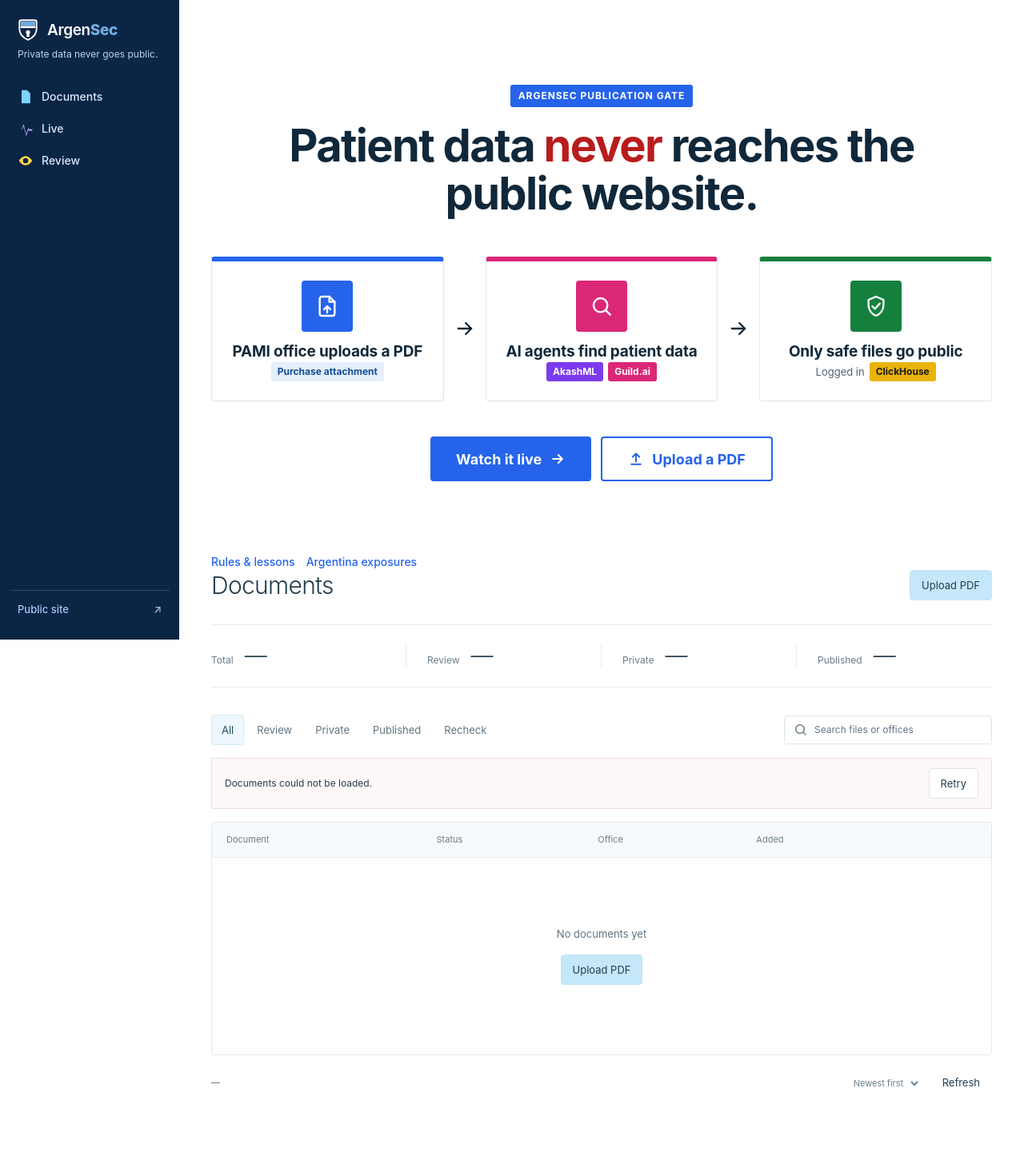
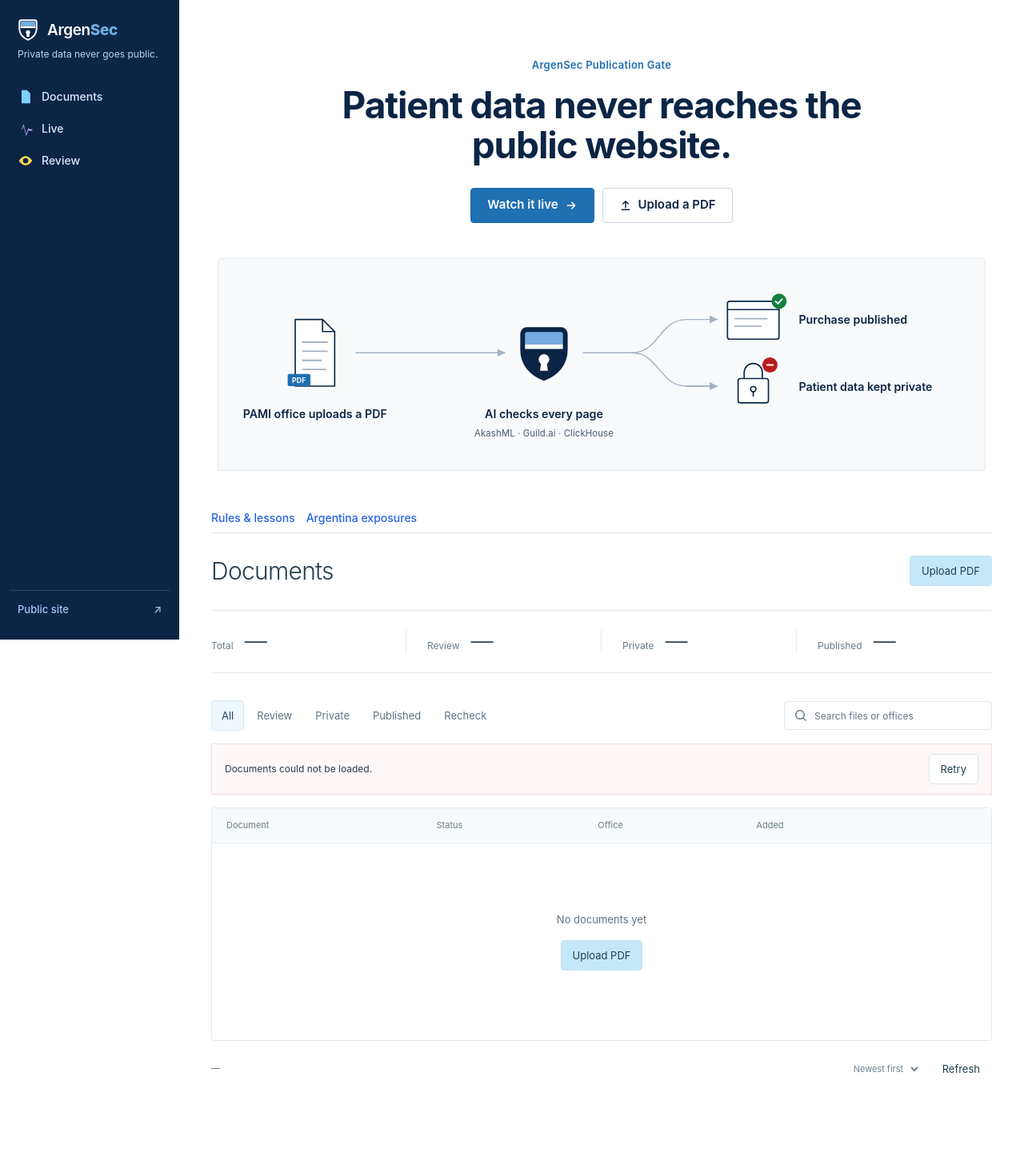
Before and after one commit to MartinPuli/Argentina-is-fuck-ng-opensourced, a FastAPI app: template gate/src/gate/templates/home.html in a window 1280 px wide. Shown: the whole page at 80% size. After the commit the page ends 1342 px from the top, so only its background shows below. Run offline with FastAPI, Linux system fonts and the light colour scheme; the template is opened without the code that fills it, so the values that code supplies are empty; some libraries are stand-ins or nearby versions.

Commit message:
Calmer, visual hero on the home page
Co-Authored-By: Claude Opus 5.5 <noreply@anthropic.com>

```diff
--- a/gate/src/gate/templates/home.html
+++ b/gate/src/gate/templates/home.html
@@ -1,67 +1,128 @@
 {% extends "base.html" %}{% block title %}Documents{% endblock %}{% block body %}
 <link rel="stylesheet" href="{{ asset_url('workspace.css') }}">
+{% import "brand.html" as brand %}
 <style>
-.home-page{--hp-ink:#10283a;--hp-muted:#4e6577;--hp-blue:var(--c-primary,#1668c7);--hp-akash:var(--c-akash,#d42a3c);--hp-guild:var(--c-guild,#7c3aed);--hp-ch:var(--c-clickhouse,#f5c400);--hp-green:var(--c-published,#14874f);--hp-red:var(--c-blocked,#c62f3a);--hp-line:#dce8f0;color:var(--hp-ink);min-height:min(calc(100dvh - 140px),680px);display:flex;flex-direction:column;justify-content:center;padding:24px 0 40px}
-.home-page .hp-hero{text-align:center}
-.home-page .hp-eyebrow{display:inline-block;font-size:12px;letter-spacing:.08em;text-transform:uppercase;color:#fff;background:var(--hp-blue);padding:5px 10px;border-radius:3px;margin-bottom:18px;font-weight:700}
-.home-page .hp-hero h1{font-size:clamp(34px,4.6vw,56px);line-height:1.08;letter-spacing:-.03em;font-weight:700;margin:0 auto;max-width:22ch;color:var(--hp-ink)}
-.home-page .hp-hero h1 em{font-style:normal;color:var(--hp-red)}
-.home-page .hp-flow{list-style:none;padding:0;margin:48px auto 0;width:100%;max-width:1000px;display:grid;grid-template-columns:1fr auto 1fr auto 1fr;gap:12px}
-.home-page .hp-step{--tone:var(--hp-blue);background:#fff;border:1px solid var(--hp-line);border-top:6px solid var(--tone);border-radius:4px;padding:24px 18px;text-align:center;display:flex;flex-direction:column;align-items:center;gap:12px}
-.home-page .hp-step.check{--tone:var(--hp-guild)}
-.home-page .hp-step.safe{--tone:var(--hp-green)}
-.home-page .hp-step h2{font-size:19px;font-weight:700;letter-spacing:-.01em;margin:0;color:var(--hp-ink)}
-.home-page .hp-icon{width:64px;height:64px;border-radius:4px;display:grid;place-items:center;background:var(--tone);color:#fff;flex:0 0 auto}
-.home-page .hp-icon svg{width:32px;height:32px}
-.home-page .hp-by{display:flex;gap:6px;flex-wrap:wrap;justify-content:center;font-size:13px;color:var(--hp-muted);align-items:center}
-.home-page .hp-chip{font-size:12px;font-weight:700;padding:3px 8px;border-radius:3px;color:#fff;background:var(--chip)}
-.home-page .hp-chip.akash{--chip:var(--hp-akash)}
-.home-page .hp-chip.guild{--chip:var(--hp-guild)}
-.home-page .hp-chip.ch{--chip:var(--hp-ch);color:#1a1a1a}
-.home-page .hp-chip.pdf{--chip:#e6effb;color:#124f96}
-.home-page .hp-arrow{display:flex;align-items:center;justify-content:center;color:var(--hp-ink)}
-.home-page .hp-arrow svg{width:28px;height:28px}
-.home-page .hp-action{display:flex;justify-content:center;flex-wrap:wrap;gap:12px;margin-top:44px}
-.home-page .hp-cta.hp-upload{background:#fff;color:var(--hp-blue);border:2px solid var(--hp-blue)}
-.home-page .hp-cta.hp-upload:hover{background:#eef5fd}
-.home-page .hp-cta{display:inline-flex;align-items:center;gap:10px;min-height:56px;padding:0 32px;border-radius:4px;background:var(--hp-blue);color:#fff;font-size:18px;font-weight:700;text-decoration:none;transition:background .16s}
-.home-page .hp-cta:hover{background:var(--c-primary-hover,#0c5296);text-decoration:none}
-.home-page .hp-cta:focus-visible{outline:3px solid var(--hp-ink);outline-offset:3px}
-.home-page .hp-cta svg{width:20px;height:20px}
-.home-page+#document-workspace{margin-top:8px;padding-top:28px;border-top:1px solid #dce8f0}
-@media(max-width:820px){
-.home-page{min-height:0;justify-content:flex-start;padding:12px 0 24px}
-.home-page .hp-hero{text-align:left}
-.home-page .hp-hero h1{margin:0}
-.home-page .hp-flow{grid-template-columns:1fr;gap:4px;margin-top:28px}
-.home-page .hp-step{flex-direction:row;text-align:left;padding:14px 16px;gap:14px;border-top-width:1px;border-left:6px solid var(--tone)}
-.home-page .hp-step>div{display:flex;flex-direction:column;gap:6px}
-.home-page .hp-by{justify-content:flex-start}
-.home-page .hp-step h2{font-size:17px}
-.home-page .hp-icon{width:44px;height:44px}
-.home-page .hp-icon svg{width:22px;height:22px}
-.home-page .hp-arrow{transform:rotate(90deg);height:20px}
-.home-page .hp-arrow svg{width:20px;height:20px}
-.home-page .hp-action{margin-top:28px}
-.home-page .hp-cta{width:100%;justify-content:center}
+.home-page{--hp-ink:var(--brand-primary,#0B2545);--hp-text:var(--c-ink,#0f1f33);--hp-muted:var(--c-muted,#4b5b70);--hp-accent:var(--brand-accent,#1F6FB2);--hp-accent-hover:#185a91;--hp-line:var(--c-line,#e2e8f0);--hp-wire:#a3b1c2;--hp-ok:var(--c-published,#15803d);--hp-no:var(--c-blocked,#b91c1c);color:var(--hp-text);padding:40px 0 48px;text-align:center}
+.home-page .hp-eyebrow{margin:0 0 14px;font-size:13px;font-weight:600;letter-spacing:.02em;color:var(--hp-accent)}
+.home-page h1{margin:0 auto;max-width:24ch;font-size:clamp(30px,3.8vw,46px);line-height:1.1;letter-spacing:-.025em;font-weight:700;color:var(--hp-ink)}
+.home-page .hp-action{display:flex;justify-content:center;flex-wrap:wrap;gap:10px;margin-top:28px}
+.home-page .hp-cta{display:inline-flex;align-items:center;justify-content:center;gap:8px;min-height:44px;padding:0 20px;border-radius:4px;border:1px solid var(--hp-accent);background:var(--hp-accent);color:#fff;font-size:15px;font-weight:600;text-decoration:none;transition:background .15s,border-color .15s}
+.home-page .hp-cta:hover{background:var(--hp-accent-hover);border-color:var(--hp-accent-hover);text-decoration:none}
+.home-page .hp-cta.hp-secondary{background:#fff;color:var(--hp-ink);border-color:var(--c-line-strong,#cbd5e1)}
+.home-page .hp-cta.hp-secondary:hover{background:var(--c-surface-alt,#f8fafc);border-color:var(--hp-wire)}
+.home-page .hp-cta:focus-visible{outline:2px solid var(--hp-accent);outline-offset:3px}
+.home-page .hp-cta svg{width:16px;height:16px}
+.home-page .hp-diagram{margin:44px auto 0;max-width:960px;padding:32px 24px 24px;border:1px solid var(--hp-line);border-radius:4px;background:var(--c-surface-alt,#f8fafc)}
+.home-page .hp-diagram svg{display:block;width:100%;height:auto;margin:0 auto}
+.home-page .hp-diagram .hp-tall{display:none;max-width:340px}
+.home-page .hx-paper{fill:#fff;stroke:var(--hp-ink);stroke-width:1.75;stroke-linejoin:round}
+.home-page .hx-stroke{fill:none;stroke:var(--hp-ink);stroke-width:1.75;stroke-linecap:round;stroke-linejoin:round}
+.home-page .hx-text-line{fill:none;stroke:var(--hp-wire);stroke-width:2;stroke-linecap:round}
+.home-page .hx-wire{fill:none;stroke:var(--hp-wire);stroke-width:1.5;stroke-linecap:round}
+.home-page .hx-head{fill:var(--hp-wire)}
+.home-page .hx-tag{fill:var(--hp-accent)}
+.home-page .hx-tag-text{fill:#fff;font-size:9px;font-weight:700;letter-spacing:.04em}
+.home-page .hx-ok{fill:var(--hp-ok)}
+.home-page .hx-no{fill:var(--hp-no)}
+.home-page .hx-mark{fill:none;stroke:#fff;stroke-width:2;stroke-linecap:round;stroke-linejoin:round}
+.home-page .hx-label{fill:var(--hp-ink);font-size:15px;font-weight:600}
+.home-page .hx-meta{fill:var(--hp-muted);font-size:12px;letter-spacing:.01em}
+.home-page~#document-workspace{margin-top:8px;padding-top:28px;border-top:1px solid var(--hp-line,#e2e8f0)}
+@media(max-width:700px){
+.home-page{padding:16px 0 32px;text-align:left}
+.home-page h1{margin:0}
+.home-page .hp-action{justify-content:stretch;margin-top:22px}
+.home-page .hp-cta{flex:1 1 100%}
+.home-page .hp-diagram{margin-top:28px;padding:24px 12px 16px}
+.home-page .hp-diagram .hp-wide{display:none}
+.home-page .hp-diagram .hp-tall{display:block}
 }
 </style>
-<div class="home-page">
-<header class="hp-hero">
-<span class="hp-eyebrow">ArgenSec Publication Gate</span>
-<h1>Patient data <em>never</em> reaches the public website.</h1>
-</header>
+<section class="home-page" aria-labelledby="hp-title">
+<p class="hp-eyebrow">ArgenSec Publication Gate</p>
+<h1 id="hp-title">Patient data never reaches the public website.</h1>
+<div class="hp-action"><a class="hp-cta" href="/live">Watch it live <svg viewBox="0 0 24 24" fill="none" stroke="currentColor" stroke-width="2.2" stroke-linecap="round" stroke-linejoin="round" aria-hidden="true"><path d="M5 12h14M13 6l6 6-6 6"/></svg></a><a class="hp-cta hp-secondary" href="/office"><svg viewBox="0 0 24 24" fill="none" stroke="currentColor" stroke-width="2.2" stroke-linecap="round" stroke-linejoin="round" aria-hidden="true"><path d="M12 16V4M7 9l5-5 5 5M5 20h14"/></svg>Upload a PDF</a></div>
 
-<ol class="hp-flow" aria-label="How it works">
-<li class="hp-step"><span class="hp-icon"><svg viewBox="0 0 24 24" fill="none" stroke="currentColor" stroke-width="1.8" stroke-linecap="round" stroke-linejoin="round" aria-hidden="true"><path d="M14 3H7a2 2 0 0 0-2 2v14a2 2 0 0 0 2 2h10a2 2 0 0 0 2-2V8z"/><path d="M14 3v5h5M12 18v-6M9 15l3-3 3 3"/></svg></span><div><h2>PAMI office uploads a PDF</h2><span class="hp-by"><span class="hp-chip pdf">Purchase attachment</span></span></div></li>
-<li class="hp-arrow" aria-hidden="true"><svg viewBox="0 0 24 24" fill="none" stroke="currentColor" stroke-width="2" stroke-linecap="round" stroke-linejoin="round"><path d="M5 12h14M13 6l6 6-6 6"/></svg></li>
-<li class="hp-step check"><span class="hp-icon"><svg viewBox="0 0 24 24" fill="none" stroke="currentColor" stroke-width="1.8" stroke-linecap="round" stroke-linejoin="round" aria-hidden="true"><circle cx="11" cy="11" r="6.5"/><path d="M20 20l-4.2-4.2"/></svg></span><div><h2>AI agents find patient data</h2><span class="hp-by"><span class="hp-chip akash">AkashML</span><span class="hp-chip guild">Guild.ai</span></span></div></li>
-<li class="hp-arrow" aria-hidden="true"><svg viewBox="0 0 24 24" fill="none" stroke="currentColor" stroke-width="2" stroke-linecap="round" stroke-linejoin="round"><path d="M5 12h14M13 6l6 6-6 6"/></svg></li>
-<li class="hp-step safe"><span class="hp-icon"><svg viewBox="0 0 24 24" fill="none" stroke="currentColor" stroke-width="1.8" stroke-linecap="round" stroke-linejoin="round" aria-hidden="true"><path d="M12 3l7 3v5c0 4.5-3 8.3-7 10-4-1.7-7-5.5-7-10V6z"/><path d="M8.5 12l2.5 2.5 4.5-5"/></svg></span><div><h2>Only safe files go public</h2><span class="hp-by">Logged in <span class="hp-chip ch">ClickHouse</span></span></div></li>
-</ol>
+<figure class="hp-diagram">
+{# Wide version: left to right #}
+<svg class="hp-wide" viewBox="0 0 960 220" role="img" aria-labelledby="hpw-title hpw-desc">
+<title id="hpw-title">How the publication gate works</title>
+<desc id="hpw-desc">A PAMI office uploads a PDF. AI agents from AkashML and Guild.ai check every page at the ArgenSec gate, and each decision is logged in ClickHouse. Safe purchase files are published on the public website. Patient data is kept private.</desc>
+<defs><marker id="hpw-arrow" viewBox="0 0 10 10" refX="9" refY="5" markerWidth="7" markerHeight="7" orient="auto-start-reverse"><path class="hx-head" d="M0 0L10 5L0 10z"/></marker></defs>
+{# document #}
+<path class="hx-paper" d="M76 46H112L128 62V134H76Z"/>
+<path class="hx-stroke" d="M112 46V62H128"/>
+<path class="hx-text-line" d="M86 76H118M86 88H118M86 100H110M86 112H116"/>
+<rect class="hx-tag" x="66" y="118" width="30" height="16" rx="2"/>
+<text class="hx-tag-text" x="81" y="129.5" text-anchor="middle">PDF</text>
+<text class="hx-label" x="102" y="176" text-anchor="middle">PAMI office uploads a PDF</text>
+{# wire to gate #}
+<path class="hx-wire" d="M156 90H352" marker-end="url(#hpw-arrow)"/>
+{# gate #}
+<g transform="translate(364 50)">{{ brand.logo(80) }}</g>
+<text class="hx-label" x="404" y="176" text-anchor="middle">AI checks every page</text>
+<text class="hx-meta" x="404" y="200" text-anchor="middle">AkashML · Guild.ai · ClickHouse</text>
+{# split #}
+<path class="hx-wire" d="M456 90H520C556 90 556 46 592 46H632" marker-end="url(#hpw-arrow)"/>
+<path class="hx-wire" d="M520 90C556 90 556 134 592 134H632"/>
+<path class="hx-wire" d="M592 134H632" marker-end="url(#hpw-arrow)"/>
+{# public page #}
+<rect class="hx-paper" x="646" y="22" width="68" height="50" rx="3"/>
+<path class="hx-stroke" d="M646 33H714"/>
+<path class="hx-text-line" d="M656 45H698M656 55H690"/>
+<circle class="hx-ok" cx="714" cy="22" r="10"/>
+<path class="hx-mark" d="M709.5 22.2l3 3 5.5-6"/>
+<text class="hx-label" x="740" y="52">Purchase published</text>
+{# lock #}
+<path class="hx-stroke" d="M668 124v-8a12 12 0 0 1 24 0v8"/>
+<rect class="hx-paper" x="660" y="124" width="40" height="32" rx="3"/>
+<circle class="hx-stroke" cx="680" cy="138" r="3.5"/>
+<path class="hx-stroke" d="M680 141.5V147"/>
+<circle class="hx-no" cx="702" cy="106" r="10"/>
+<path class="hx-mark" d="M698 106h8"/>
+<text class="hx-label" x="740" y="140">Patient data kept private</text>
+</svg>
 
-<div class="hp-action"><a class="hp-cta" href="/live">Watch it live <svg viewBox="0 0 24 24" fill="none" stroke="currentColor" stroke-width="2.4" stroke-linecap="round" stroke-linejoin="round" aria-hidden="true"><path d="M5 12h14M13 6l6 6-6 6"/></svg></a><a class="hp-cta hp-upload" href="/office"><svg viewBox="0 0 24 24" fill="none" stroke="currentColor" stroke-width="2.4" stroke-linecap="round" stroke-linejoin="round" aria-hidden="true"><path d="M12 16V4M7 9l5-5 5 5M5 20h14"/></svg> Upload a PDF</a></div>
-</div>
+{# Tall version: top to bottom, for phones #}
+<svg class="hp-tall" viewBox="0 0 340 500" role="img" aria-labelledby="hpt-title hpt-desc">
+<title id="hpt-title">How the publication gate works</title>
+<desc id="hpt-desc">A PAMI office uploads a PDF. AI agents from AkashML and Guild.ai check every page at the ArgenSec gate, and each decision is logged in ClickHouse. Safe purchase files are published on the public website. Patient data is kept private.</desc>
+<defs><marker id="hpt-arrow" viewBox="0 0 10 10" refX="9" refY="5" markerWidth="7" markerHeight="7" orient="auto-start-reverse"><path class="hx-head" d="M0 0L10 5L0 10z"/></marker></defs>
+{# document #}
+<path class="hx-paper" d="M144 8H180L196 24V96H144Z"/>
+<path class="hx-stroke" d="M180 8V24H196"/>
+<path class="hx-text-line" d="M154 38H186M154 50H186M154 62H178M154 74H184"/>
+<rect class="hx-tag" x="134" y="80" width="30" height="16" rx="2"/>
+<text class="hx-tag-text" x="149" y="91.5" text-anchor="middle">PDF</text>
+<text class="hx-label" x="170" y="124" text-anchor="middle">PAMI office uploads a PDF</text>
+<path class="hx-wire" d="M170 138V170" marker-end="url(#hpt-arrow)"/>
+{# gate #}
+<g transform="translate(134 178)">{{ brand.logo(72) }}</g>
+<text class="hx-label" x="170" y="276" text-anchor="middle">AI checks every page</text>
+<text class="hx-meta" x="170" y="298" text-anchor="middle">AkashML · Guild.ai · ClickHouse</text>
+{# split #}
+<path class="hx-wire" d="M170 312V322C170 340 86 334 86 352V364" marker-end="url(#hpt-arrow)"/>
+<path class="hx-wire" d="M170 322C170 340 254 334 254 352V364" marker-end="url(#hpt-arrow)"/>
+{# public page #}
+<rect class="hx-paper" x="52" y="380" width="68" height="50" rx="3"/>
+<path class="hx-stroke" d="M52 391H120"/>
+<path class="hx-text-line" d="M62 403H104M62 413H96"/>
+<circle class="hx-ok" cx="120" cy="380" r="10"/>
+<path class="hx-mark" d="M115.5 380.2l3 3 5.5-6"/>
+<text class="hx-label" x="86" y="462" text-anchor="middle">Purchase</text>
+<text class="hx-label" x="86" y="482" text-anchor="middle">published</text>
+{# lock #}
+<path class="hx-stroke" d="M242 398v-8a12 12 0 0 1 24 0v8"/>
+<rect class="hx-paper" x="234" y="398" width="40" height="32" rx="3"/>
+<circle class="hx-stroke" cx="254" cy="412" r="3.5"/>
+<path class="hx-stroke" d="M254 415.5V421"/>
+<circle class="hx-no" cx="276" cy="380" r="10"/>
+<path class="hx-mark" d="M272 380h8"/>
+<text class="hx-label" x="254" y="462" text-anchor="middle">Patient data</text>
+<text class="hx-label" x="254" y="482" text-anchor="middle">kept private</text>
+</svg>
+</figure>
+</section>
 <nav class="actions" aria-label="Security context"><a class="text-link" href="/learning">Rules &amp; lessons</a><a class="text-link" href="/exposures">Argentina exposures</a></nav>
 <div id="document-workspace">
 <div class="page-heading heading-with-action"><h1>Documents</h1></div>
```
